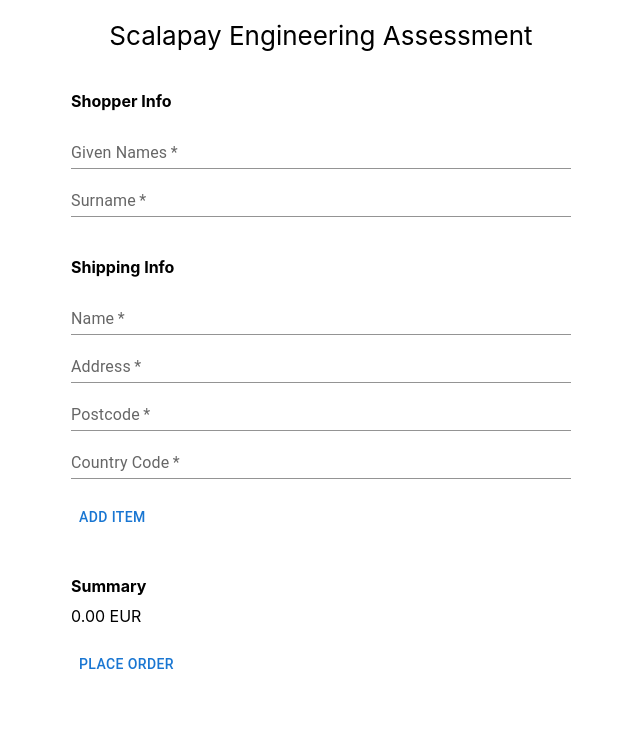
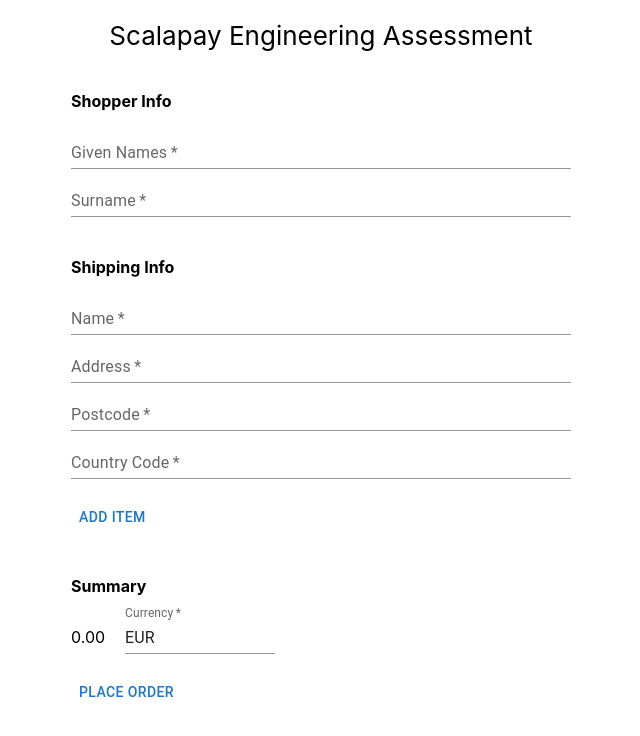
Before and after one commit to mhavryliv/scalapay-engineer-test, a React (Create React App) app in the folder frontend/: page / in a window 1280 px wide. Shown: the top 736 px of the page, without its empty margins (319-959 px from the left). Built offline with nearby package versions, Linux system fonts and the light colour scheme.

Commit message:
integrated uniform currency on frontend

```diff
--- a/frontend/src/App.css
+++ b/frontend/src/App.css
@@ -36,7 +36,6 @@
 .itemPrice {
   display: flex;
   flex-direction: row;
-  justify-content: space-between;
   align-items: flex-end;
   width: 100%;
 }
@@ -48,6 +47,7 @@
 
 .totalDiv {
   display: flex;
+  align-items: baseline;
 }
 
 .formContainer Button {
--- a/frontend/src/App.js
+++ b/frontend/src/App.js
@@ -41,7 +41,7 @@
     const errObj = {}
     const userAndShippingErrors = errors.userAndShipping;
     userAndShippingErrors.forEach(err => {
-      errObj[err.field] = true;
+      errObj[err.field] = [true, err.messages[0]];
     });
     // Create the array of empty item errors (size of the number of current items),
     // then fill in error fields as with order above
@@ -67,7 +67,7 @@
       sku: "12345678",
       price: {
         amount: 79,
-        currency: "EUR",
+        currency: order.totalAmount.currency,
       },
       quantity: 1
     })
@@ -144,6 +144,15 @@
       updatedOrder[field] = value;
     }
     setOrder(updatedOrder);
+
+    // If the totalAmount.currency field was updated, update all the items too
+    if(field === "totalAmount.currency") {
+      const updatedItems = [...items];
+      updatedItems.forEach(item => {
+        item.price.currency = value
+      })
+      setItems(updatedItems);
+    }
   }
 
   /*
@@ -151,16 +160,10 @@
   */
   const calculateAndAssignTotalAmount = (order) => {
     let totalPrice = 0;
-    // Use the first currency code as default, and if none, then
-    let orderCurrency = order.totalAmount.currency;
-    if(items.length > 0) {
-      orderCurrency = items[0].price.currency;
-    }
     for(let i = 0; i < items.length; ++i) {
       totalPrice += parseFloat(items[i].price.amount * items[i].quantity);
     }
     order.totalAmount.amount = totalPrice.toFixed(2);
-    order.totalAmount.currency = orderCurrency;
   }
 
   return (
@@ -180,7 +183,7 @@
 
         <div className="summaryDiv">
           <h4>Summary</h4>
-          <Total order={order}/>
+          <Total order={order} update={updateFromUserAndShipping} errors={errors}/>
           <Button onClick={placeOrder}>Place order</Button>
           {generalError.length !== 0 &&
             <div className="error">{generalError}</div>
--- a/frontend/src/Item.js
+++ b/frontend/src/Item.js
@@ -45,26 +45,31 @@
       <div className="itemPrice">
         <TextField label="Price" variant="standard" name="price.amount"
           onChange={handleChange} value={props.item.price.amount} type="number"
-          style={{flexGrow:1}} required inputProps={{min:"0"}}
+          required inputProps={{min:"0"}}
+          style={{width: '100px'}}
           error={hasErr('price.amount')}
           helperText={hasErr('price.amount') ? helperStrPositiveNum() : ''}/>
 
         <TextField label="Currency" variant="standard" name="price.currency"
           onChange={handleChange} value={props.item.price.currency}
-          inputProps={{maxLength:3}} required
-          error={hasErr('price.currency')}
-          helperText={hasErr('price.currency') ? helperStr() : ''}/>
+          inputProps={{maxLength:3}} InputProps={{readOnly: true}} disabled
+          style={{width: '100px'}}
+          // error={hasErr('price.currency')}
+          // helperText={hasErr('price.currency') ? helperStr() : ''}
+          />
 
         <TextField label="Quantity" type="number" variant="standard" name="quantity"
           InputLabelProps={{
             shrink: true,
           }}
           inputProps={{min:"0"}}
+          style={{width: '100px'}}
           onChange={handleChange} value={props.item.quantity} required
           error={hasErr('quantity')}
           helperText={hasErr('quantity') ? helperStrPositiveNum() : ''}/>
 
-        <Button onClick={props.removeItem}>Remove</Button>
+        <Button onClick={props.removeItem} style={{"marginLeft": "auto"}}
+        >Remove</Button>
       </div>
     </div>
 
--- a/frontend/src/Total.js
+++ b/frontend/src/Total.js
@@ -1,9 +1,43 @@
 import React from "react";
+import { TextField } from "@mui/material";
+import { MaxStrLen } from './inputConstraints.js'
 
 function Total(props) {
+  const hasErr = (name) => {
+    if(props.errors) {
+      if(props.errors[name]) {
+        return true;
+      }
+    }
+    return false;
+  }
+
+  const errString = (name) => {
+    if(props.errors) {
+      if(props.errors[name]) {
+        return props.errors[name][1]
+      }
+    }
+    return ''
+  }
+
+  const handleChange = (event) => {
+    props.update(event.target.name, event.target.value);
+  };
+
+  const helperStr = (maxChar = MaxStrLen) => {
+    return "Required (" + maxChar + " char max)";
+  }
+
   return <div className="totalDiv">
     <div>{props.order.totalAmount.amount}</div>
-    <div>&nbsp;{props.order.totalAmount.currency}</div>
+    {/* <div>&nbsp;{props.order.totalAmount.currency}</div> */}
+    <TextField label="Currency" variant="standard" name="totalAmount.currency"
+          onChange={handleChange} value={props.order.totalAmount.currency}
+          inputProps={{maxLength:3}} required
+          style={{'marginLeft': '20px', 'width': '150px'}}
+          error={hasErr('totalAmount.currency')}
+          helperText={hasErr('totalAmount.currency') ? errString('totalAmount.currency') : ''}/>
   </div>
 
 }
```
Also changed, not shown: 2 other files (tests, documents, lock files or other folders).
